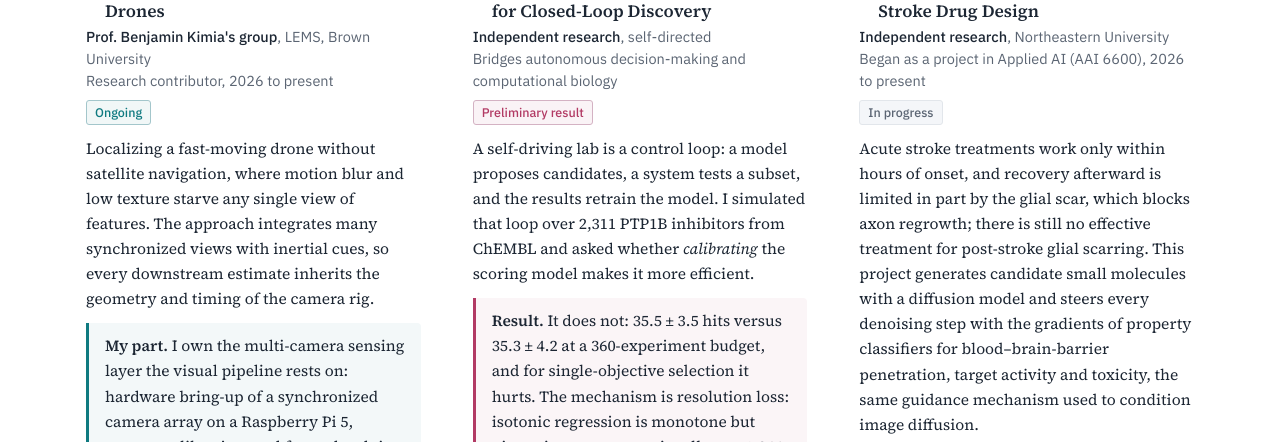
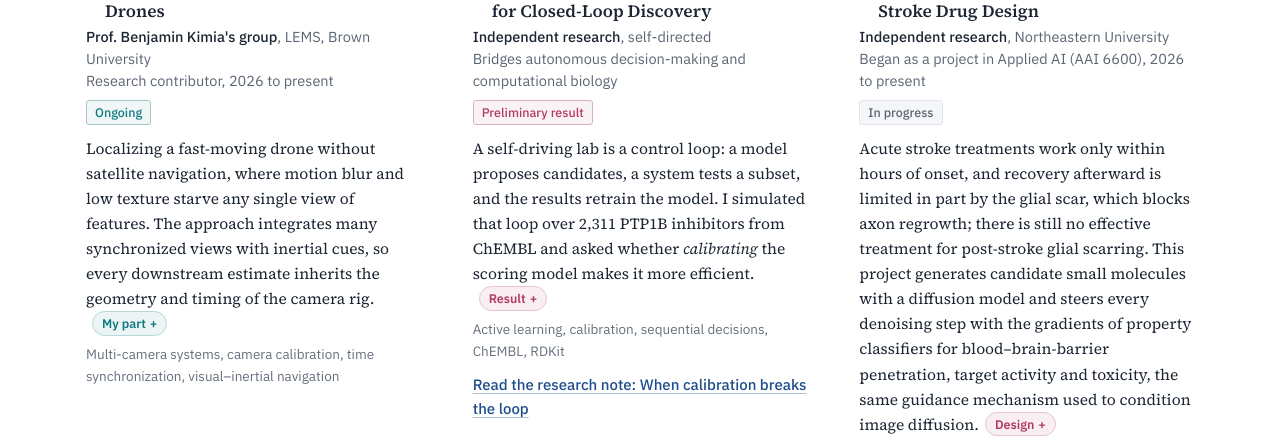
Before and after one commit to OrvilleRockwellJr/OrvilleRockwellJr.github.io, a plain HTML site: page index.html in a window 1280 px wide. Shown: the part 1282-1724 px from the top of the page. Drawn offline with Linux system fonts and the light colour scheme.

Commit message:
Collapse My part / Result / Design behind inline buttons with Show less
Co-Authored-By: Claude Opus 5.5 <noreply@anthropic.com>
Claude-Session: https://claude.ai/code/session_01LzMNsC2QWoDPGTEoMeo6Mp

```diff
--- a/index.html
+++ b/index.html
@@ -280,6 +280,16 @@ footer::before{content:"";position:absolute;left:0;right:0;top:0;height:4px;back
   .qs q{font-size:1.08rem}
   .qs p{font-size:15px}
 }
+/* expandable detail ("My part", "Result", "Design") */
+.js .entry .key{display:none}
+.js .entry.open .key{display:block}
+.more-btn{display:inline-flex;align-items:center;gap:4px;margin-left:6px;vertical-align:1px;font-family:var(--sans);font-size:12.5px;font-weight:600;line-height:1;padding:5px 9px;border-radius:999px;cursor:pointer;color:var(--t,var(--cv));background:color-mix(in srgb,var(--t,var(--cv)) 8%,#fff);border:1px solid color-mix(in srgb,var(--t,var(--cv)) 30%,#fff)}
+.more-btn:hover{background:color-mix(in srgb,var(--t,var(--cv)) 15%,#fff)}
+.more-btn:focus-visible{outline:2px solid var(--t,var(--cv));outline-offset:2px}
+.entry.open .sum .more-btn{display:none}
+.less-btn[hidden]{display:none}
+.less-btn{display:block;margin-top:8px;padding:0;border:0;background:none;cursor:pointer;font-family:var(--sans);font-size:13.5px;font-weight:500;color:var(--t,var(--cv));text-decoration:underline;text-underline-offset:3px}
+@media print{.js .entry .key{display:block}.more-btn,.less-btn{display:none!important}}
 </style>
 </head>
 <body>
@@ -881,5 +891,26 @@ footer::before{content:"";position:absolute;left:0;right:0;top:0;height:4px;back
   io.observe(b);
 })();
 </script>
+<script>
+(function(){
+  document.documentElement.classList.add('js');
+  var n=0;
+  document.querySelectorAll('.entry').forEach(function(en){
+    var key=en.querySelector('.key'), sum=en.querySelector('.sum');
+    if(!key||!sum)return;
+    var b=key.querySelector('b'), label=b?b.textContent.replace(/\.\s*$/,''):'More';
+    var id='detail-'+(++n); key.id=id;
+    var more=document.createElement('button');
+    more.type='button'; more.className='more-btn'; more.setAttribute('aria-expanded','false'); more.setAttribute('aria-controls',id);
+    more.innerHTML=label+' <span aria-hidden="true">+</span>';
+    sum.appendChild(more);
+    var less=document.createElement('button');
+    less.type='button'; less.className='less-btn'; less.setAttribute('aria-controls',id); less.textContent='Show less';
+    key.insertAdjacentElement('afterend',less); less.hidden=true;
+    more.addEventListener('click',function(){en.classList.add('open');more.setAttribute('aria-expanded','true');less.hidden=false;less.focus({preventScroll:true});});
+    less.addEventListener('click',function(){en.classList.remove('open');more.setAttribute('aria-expanded','false');less.hidden=true;more.focus({preventScroll:true});});
+  });
+})();
+</script>
 </body>
 </html>
```
